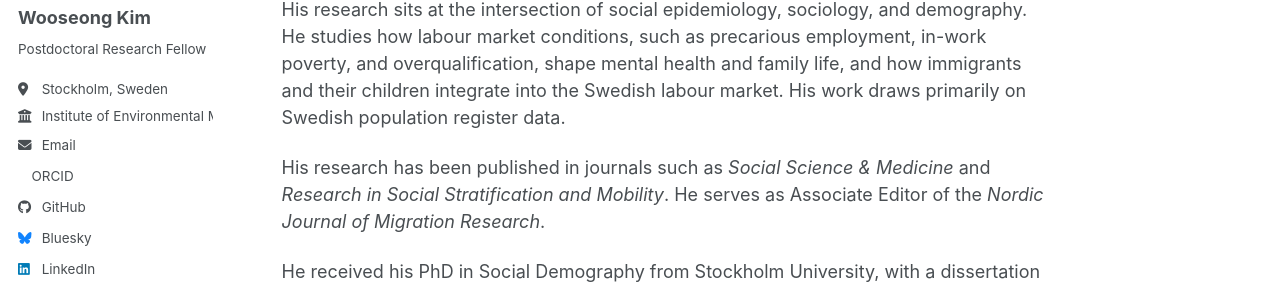
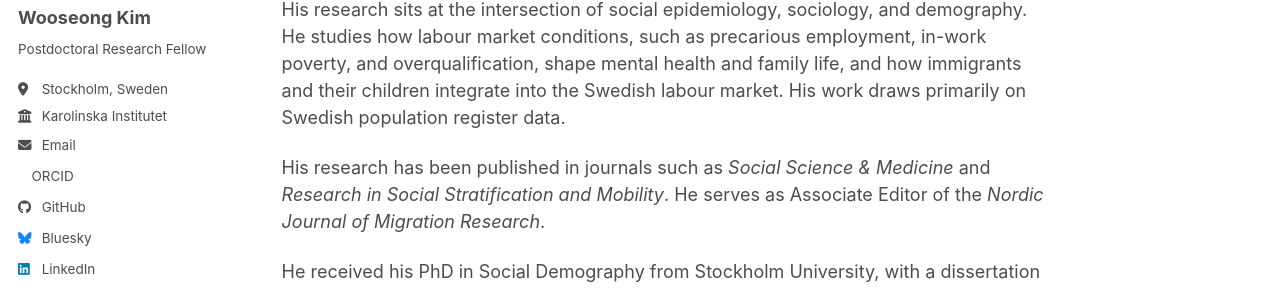
Before and after one commit to wooseongkim1992/wooseongkim1992.github.io, a Jekyll site: the page built from _pages/about.md, in a window 1280 px wide. Shown: the part 279-568 px from the top of the page. Built offline with Jekyll 4.4.1, drawn with Linux system fonts in a browser that asks for light colours; a style sheet for code colours, icons or effects is not loaded.

Commit message:
Update _config.yml

```diff
--- a/_config.yml
+++ b/_config.yml
@@ -28,7 +28,7 @@ author:
   pronouns         : # example: "she/her"
   bio              : "Postdoctoral Research Fellow"
   location         : "Stockholm, Sweden"
-  employer         : "Institute of Environmental Medicine, Karolinska Institutet"
+  employer         : "Karolinska Institutet"
   uri              : # URL
   email            : "wooseong.kim@ki.se" # to show your email, write it in quotes right after the colon, e.g.  email : "name@ki.se"
 
```
